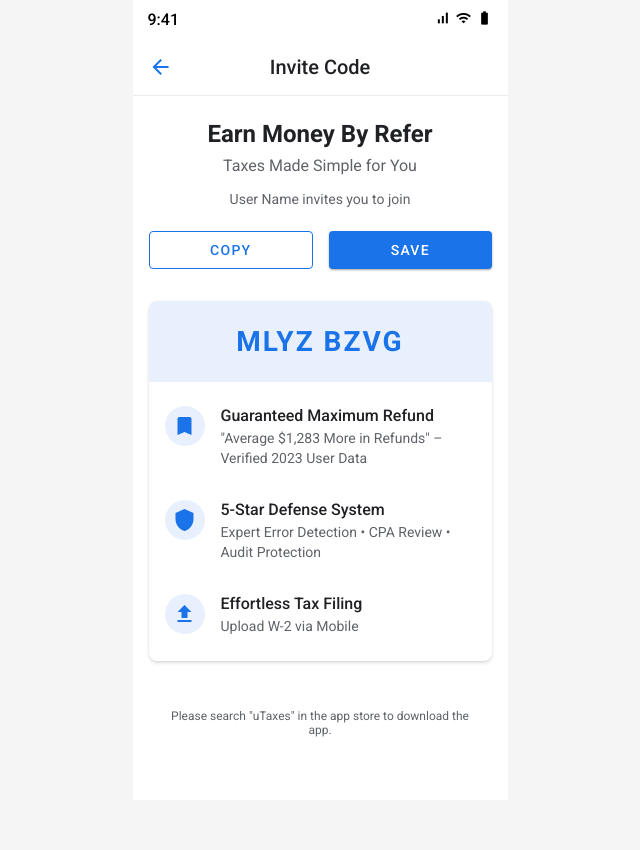
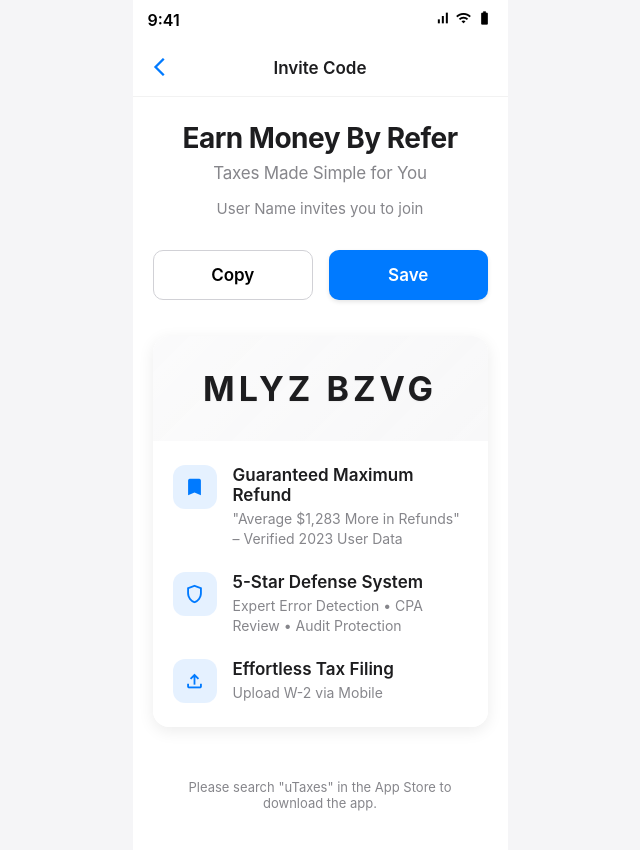
Before and after one commit to julietdesigner/cursor, a plain HTML site: page 4444/invite-code.html in a window 1280 px wide. Shown: the whole page, without its empty margins (320-960 px from the left). Before the commit the page ends 800 px from the top, so only its background shows below. Drawn offline with Linux system fonts and the light colour scheme; a web font is replaced by a local one.

Commit message:
Add files via upload

```diff
--- a/4444/invite-code.html
+++ b/4444/invite-code.html
@@ -4,18 +4,20 @@
     <meta charset="UTF-8">
     <meta name="viewport" content="width=device-width, initial-scale=1.0">
     <title>Invite Code</title>
-    <link href="https://fonts.googleapis.com/css2?family=Roboto:wght@300;400;500;700&display=swap" rel="stylesheet">
-    <link href="https://fonts.googleapis.com/icon?family=Material+Icons" rel="stylesheet">
+    <link href="https://fonts.googleapis.com/css2?family=SF+Pro+Display:wght@300;400;500;600;700&family=SF+Pro+Text:wght@400;500;600&display=swap" rel="stylesheet">
+    <link href="https://fonts.googleapis.com/icon?family=Material+Icons+Outlined" rel="stylesheet">
     <style>
         * {
             margin: 0;
             padding: 0;
             box-sizing: border-box;
-            font-family: 'Roboto', sans-serif;
+            font-family: 'SF Pro Text', 'SF Pro Display', -apple-system, BlinkMacSystemFont, sans-serif;
+            -webkit-font-smoothing: antialiased;
+            -moz-osx-font-smoothing: grayscale;
         }
 
         body {
-            background-color: #f5f5f5;
+            background-color: #f5f5f7;
             display: flex;
             justify-content: center;
             min-height: 100vh;
@@ -38,7 +40,7 @@
         }
 
         .status-bar-time {
-            font-weight: 500;
+            font-weight: 600;
         }
 
         .status-bar-icons {
@@ -50,7 +52,7 @@
             padding: 16px;
             display: flex;
             align-items: center;
-            border-bottom: 1px solid rgba(0, 0, 0, 0.08);
+            border-bottom: 1px solid rgba(0, 0, 0, 0.05);
         }
 
         .back-button {
@@ -58,134 +60,157 @@
             height: 24px;
             margin-right: 16px;
             cursor: pointer;
-            color: #1a73e8;
+            color: #007AFF;
         }
 
         .header-title {
-            font-size: 20px;
-            font-weight: 500;
+            font-size: 17px;
+            font-weight: 600;
             flex-grow: 1;
             text-align: center;
             margin-right: 40px; /* To balance the back button */
-            color: #202124;
+            color: #1d1d1f;
         }
 
         .content {
-            padding: 24px 16px;
+            padding: 24px 20px;
             display: flex;
             flex-direction: column;
             align-items: center;
         }
 
         .title {
-            font-size: 24px;
+            font-size: 28px;
             font-weight: 700;
             margin-bottom: 8px;
             text-align: center;
-            color: #202124;
+            color: #1d1d1f;
+            letter-spacing: -0.5px;
         }
 
         .subtitle {
-            font-size: 16px;
-            color: #5f6368;
+            font-size: 17px;
+            color: #86868b;
             margin-bottom: 16px;
             text-align: center;
+            letter-spacing: -0.2px;
         }
 
         .user-info {
-            font-size: 14px;
-            color: #5f6368;
-            margin-bottom: 24px;
+            font-size: 15px;
+            color: #86868b;
+            margin-bottom: 32px;
             text-align: center;
         }
 
         .button-container {
             display: flex;
             gap: 16px;
-            margin-bottom: 32px;
+            margin-bottom: 36px;
             width: 100%;
         }
 
+        /* Updated button styles to match Apple's design guidelines */
         .button-outlined {
             flex: 1;
-            background-color: transparent;
-            color: #1a73e8;
-            border: 1px solid #1a73e8;
-            border-radius: 4px;
-            padding: 10px 16px;
-            font-size: 14px;
-            font-weight: 500;
+            background-color: #ffffff;
+            color: #000000;
+            border: 1px solid #D1D1D6;
+            border-radius: 10px;
+            padding: 14px 16px;
+            font-size: 17px;
+            font-weight: 600;
             cursor: pointer;
             text-align: center;
-            text-transform: uppercase;
-            letter-spacing: 1.25px;
-            transition: background-color 0.3s;
+            transition: all 0.2s ease;
+            min-height: 44px;
         }
 
         .button-outlined:hover {
-            background-color: rgba(26, 115, 232, 0.04);
+            background-color: #f5f5f7;
+        }
+
+        .button-outlined:active {
+            transform: scale(0.98);
+            background-color: #ebebeb;
         }
 
         .button-filled {
             flex: 1;
-            background-color: #1a73e8;
+            background-color: #007AFF;
             color: white;
             border: none;
-            border-radius: 4px;
-            padding: 10px 16px;
-            font-size: 14px;
-            font-weight: 500;
+            border-radius: 10px;
+            padding: 14px 16px;
+            font-size: 17px;
+            font-weight: 600;
             cursor: pointer;
             text-align: center;
-            text-transform: uppercase;
-            letter-spacing: 1.25px;
-            box-shadow: 0 1px 3px rgba(0, 0, 0, 0.12), 0 1px 2px rgba(0, 0, 0, 0.24);
-            transition: background-color 0.3s, box-shadow 0.3s;
+            box-shadow: 0 2px 4px rgba(0, 0, 0, 0.1);
+            transition: all 0.2s ease;
+            min-height: 44px;
         }
 
         .button-filled:hover {
-            background-color: #1765cc;
-            box-shadow: 0 2px 4px rgba(0, 0, 0, 0.16), 0 2px 4px rgba(0, 0, 0, 0.23);
+            background-color: #0071e3;
+        }
+
+        .button-filled:active {
+            transform: scale(0.98);
+            background-color: #0062cc;
         }
 
         .card {
             width: 100%;
-            border-radius: 8px;
+            border-radius: 16px;
             overflow: hidden;
-            box-shadow: 0 2px 4px rgba(0, 0, 0, 0.1), 0 1px 2px rgba(0, 0, 0, 0.08);
+            box-shadow: 0 4px 16px rgba(0, 0, 0, 0.08);
             margin-bottom: 32px;
-            background-color: white;
-            transition: box-shadow 0.3s;
-        }
-
-        .card:hover {
-            box-shadow: 0 4px 8px rgba(0, 0, 0, 0.12), 0 2px 4px rgba(0, 0, 0, 0.08);
+            border: none;
+            backdrop-filter: blur(20px);
+            -webkit-backdrop-filter: blur(20px);
+            background-color: rgba(255, 255, 255, 0.8);
         }
 
         .code-container {
-            background-color: #e8f0fe;
-            padding: 24px;
+            background-color: rgba(245, 245, 247, 0.7);
+            padding: 32px 24px;
             display: flex;
             justify-content: center;
             align-items: center;
+            position: relative;
+            overflow: hidden;
+        }
+
+        .code-container::before {
+            content: "";
+            position: absolute;
+            top: 0;
+            left: 0;
+            right: 0;
+            bottom: 0;
+            background: linear-gradient(135deg, rgba(255, 255, 255, 0.4), rgba(255, 255, 255, 0));
+            z-index: 1;
         }
 
         .invite-code {
-            font-size: 28px;
+            font-size: 34px;
             font-weight: 700;
-            letter-spacing: 2px;
-            color: #1a73e8;
+            letter-spacing: 4px;
+            color: #1d1d1f;
+            position: relative;
+            z-index: 2;
+            text-shadow: 0 1px 2px rgba(0, 0, 0, 0.05);
         }
 
         .features-container {
-            padding: 16px;
+            padding: 24px 20px;
         }
 
         .feature {
             display: flex;
             align-items: flex-start;
-            margin-bottom: 16px;
-            padding: 8px 0;
+            margin-bottom: 24px;
         }
 
         .feature:last-child {
@@ -193,16 +218,16 @@
         }
 
         .feature-icon {
-            width: 40px;
-            height: 40px;
-            border-radius: 50%;
+            width: 44px;
+            height: 44px;
+            border-radius: 12px;
             display: flex;
             align-items: center;
             justify-content: center;
             margin-right: 16px;
             flex-shrink: 0;
-            background-color: #e8f0fe;
-            color: #1a73e8;
+            background-color: rgba(0, 122, 255, 0.1);
+            color: #007AFF;
         }
 
         .feature-content {
@@ -210,50 +235,29 @@
         }
 
         .feature-title {
-            font-size: 16px;
-            font-weight: 500;
+            font-size: 17px;
+            font-weight: 600;
             margin-bottom: 4px;
-            color: #202124;
+            color: #1d1d1f;
         }
 
         .feature-description {
             font-size: 14px;
-            color: #5f6368;
+            color: #86868b;
             line-height: 1.4;
         }
 
         .footer {
-            padding: 16px;
+            padding: 20px;
             text-align: center;
-            color: #5f6368;
-            font-size: 12px;
+            color: #86868b;
+            font-size: 13px;
             margin-top: auto;
         }
 
-        .material-icons {
-            font-size: 24px;
-        }
-
-        /* Material Design ripple effect */
-        .button-outlined, .button-filled {
-            position: relative;
-            overflow: hidden;
-        }
-
-        .ripple {
-            position: absolute;
-            background: rgba(255, 255, 255, 0.3);
-            border-radius: 50%;
-            transform: scale(0);
-            animation: ripple 0.6s linear;
-            pointer-events: none;
-        }
-
-        @keyframes ripple {
-            to {
-                transform: scale(4);
-                opacity: 0;
-            }
+        .material-icons-outlined {
+            font-size: 22px;
+            font-weight: 300;
         }
     </style>
     <script>
@@ -265,13 +269,19 @@
             // Update username display
             document.getElementById('userNameDisplay').textContent = userName + ' invites you to join';
 
-            // Add copy functionality
-            document.getElementById('copyButton').addEventListener('click', function(e) {
+            // Add copy functionality with spring animation
+            document.getElementById('copyButton').addEventListener('click', function() {
                 const inviteCode = document.querySelector('.invite-code').textContent;
                 navigator.clipboard.writeText(inviteCode.trim())
                     .then(() => {
-                        // Show feedback
-                        this.textContent = 'Copied!';
+                        // Show feedback with animation
+                        this.style.transform = 'scale(0.96)';
+                        this.textContent = 'Copied';
+
+                        setTimeout(() => {
+                            this.style.transform = 'scale(1)';
+                        }, 150);
+
                         setTimeout(() => {
                             this.textContent = 'Copy';
                         }, 2000);
@@ -279,36 +289,15 @@
                     .catch(err => {
                         console.error('Failed to copy: ', err);
                     });
-
-                // Create ripple effect
-                createRipple(e);
             });
 
-            document.querySelector('.button-filled').addEventListener('click', function(e) {
-                createRipple(e);
+            // Add save animation
+            document.querySelector('.button-filled').addEventListener('click', function() {
+                this.style.transform = 'scale(0.96)';
+                setTimeout(() => {
+                    this.style.transform = 'scale(1)';
+                }, 150);
             });
-
-            // Function to create ripple effect
-            function createRipple(event) {
-                const button = event.currentTarget;
-
-                const circle = document.createElement('span');
-                const diameter = Math.max(button.clientWidth, button.clientHeight);
-                const radius = diameter / 2;
-
-                circle.style.width = circle.style.height = `${diameter}px`;
-                circle.style.left = `${event.clientX - button.offsetLeft - radius}px`;
-                circle.style.top = `${event.clientY - button.offsetTop - radius}px`;
-                circle.classList.add('ripple');
-
-                const ripple = button.getElementsByClassName('ripple')[0];
-
-                if (ripple) {
-                    ripple.remove();
-                }
-
-                button.appendChild(circle);
-            }
         });
     </script>
 </head>
@@ -317,15 +306,15 @@
         <div class="status-bar">
             <div class="status-bar-time">9:41</div>
             <div class="status-bar-icons">
-                <span class="material-icons" style="font-size: 16px;">signal_cellular_alt</span>
-                <span class="material-icons" style="font-size: 16px;">wifi</span>
-                <span class="material-icons" style="font-size: 16px;">battery_full</span>
+                <span class="material-icons-outlined" style="font-size: 16px;">signal_cellular_alt</span>
+                <span class="material-icons-outlined" style="font-size: 16px;">wifi</span>
+                <span class="material-icons-outlined" style="font-size: 16px;">battery_full</span>
             </div>
         </div>
 
         <div class="header">
             <div class="back-button">
-                <span class="material-icons">arrow_back</span>
+                <span class="material-icons-outlined">arrow_back_ios</span>
             </div>
             <div class="header-title">Invite Code</div>
         </div>
@@ -348,7 +337,7 @@
                 <div class="features-container">
                     <div class="feature">
                         <div class="feature-icon">
-                            <span class="material-icons">bookmark</span>
+                            <span class="material-icons-outlined">bookmark</span>
                         </div>
                         <div class="feature-content">
                             <div class="feature-title">Guaranteed Maximum Refund</div>
@@ -358,7 +347,7 @@
 
                     <div class="feature">
                         <div class="feature-icon">
-                            <span class="material-icons">shield</span>
+                            <span class="material-icons-outlined">shield</span>
                         </div>
                         <div class="feature-content">
                             <div class="feature-title">5-Star Defense System</div>
@@ -368,7 +357,7 @@
 
                     <div class="feature">
                         <div class="feature-icon">
-                            <span class="material-icons">file_upload</span>
+                            <span class="material-icons-outlined">file_upload</span>
                         </div>
                         <div class="feature-content">
                             <div class="feature-title">Effortless Tax Filing</div>
@@ -379,7 +368,7 @@
             </div>
 
             <div class="footer">
-                Please search "uTaxes" in the app store to download the app.
+                Please search "uTaxes" in the App Store to download the app.
             </div>
         </div>
     </div>
```
